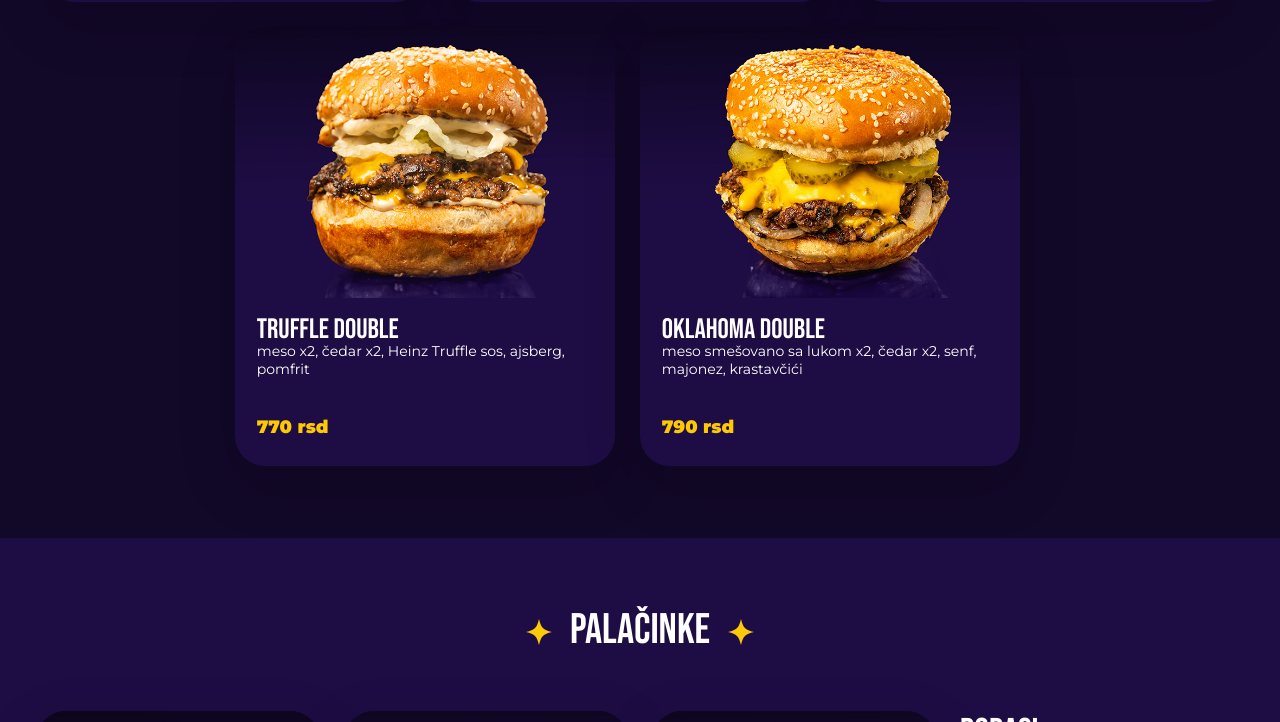
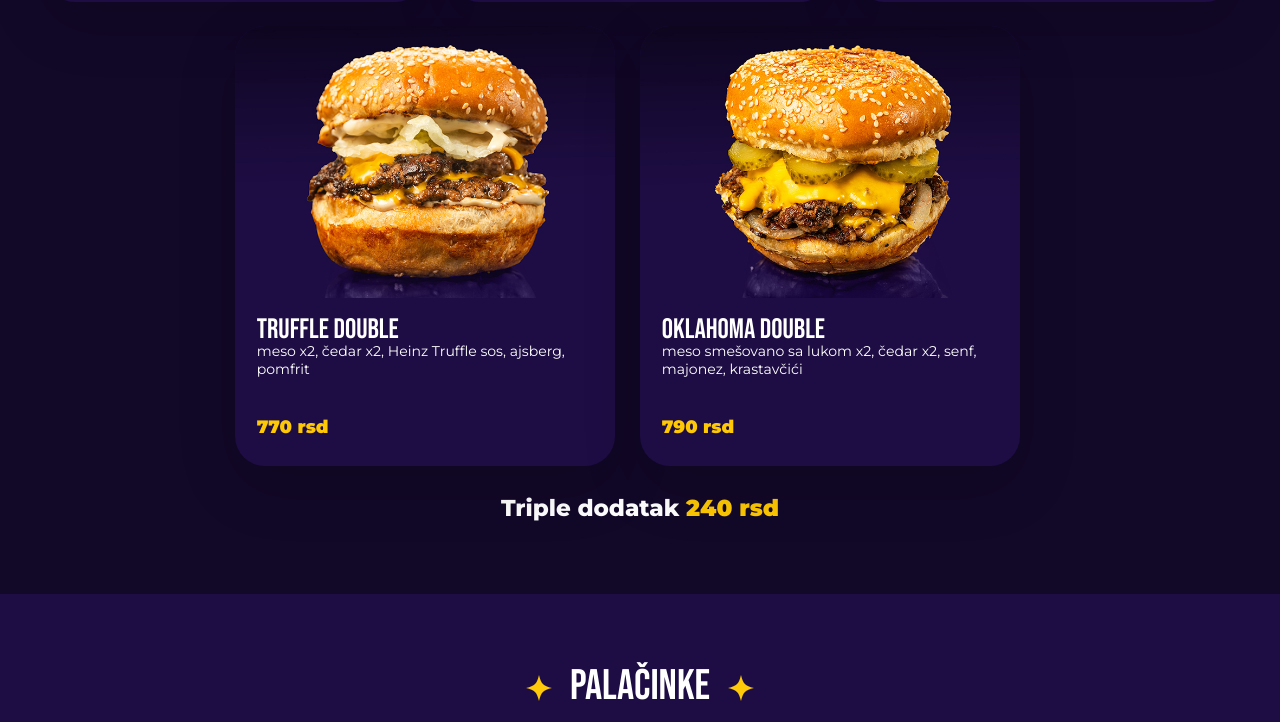
Before and after one commit to urosjovovic/favola, a plain HTML site: page index.html in a window 1280 px wide. Shown: the part 4756-5478 px from the top of the page. Drawn offline with Linux system fonts and the light colour scheme; some packages are replaced by stand-ins of ours.

Commit message:
dodavanje triple dodatak opcije

```diff
--- a/index.html
+++ b/index.html
@@ -225,6 +225,7 @@
           <img class="heading-star" src="assets/star.svg" alt="" />
         </div>
         <div class="product-grid burger-grid" id="burgerGrid"></div>
+        <p class="menu-note">Triple dodatak <strong>240 rsd</strong></p>
       </section>
 
       <section id="palacinke" class="pancake-section">
--- a/styles.css
+++ b/styles.css
@@ -502,7 +502,7 @@ h3 {
   content: "";
   position: absolute;
   inset: 0 0 0 58%;
-  background: url("assets/cat-pancakes.png") center / cover no-repeat;
+  background: url("assets/category-images/cat-pancakes.png") center / cover no-repeat;
   opacity: 0.08;
   transform: rotate(180deg) scale(1.2);
 }
@@ -574,6 +574,20 @@ h3 {
 
 .burger-grid .product-card:nth-child(n + 4) {
   transform: translateX(50%);
+}
+
+.menu-note {
+  width: min(var(--max), 100%);
+  margin: 28px auto 0;
+  color: var(--white);
+  font-size: clamp(22px, 1.8vw, 34px);
+  font-weight: 800;
+  text-align: center;
+}
+
+.menu-note strong {
+  color: var(--yellow);
+  font-weight: 900;
 }
 
 .pancake-section {
```
